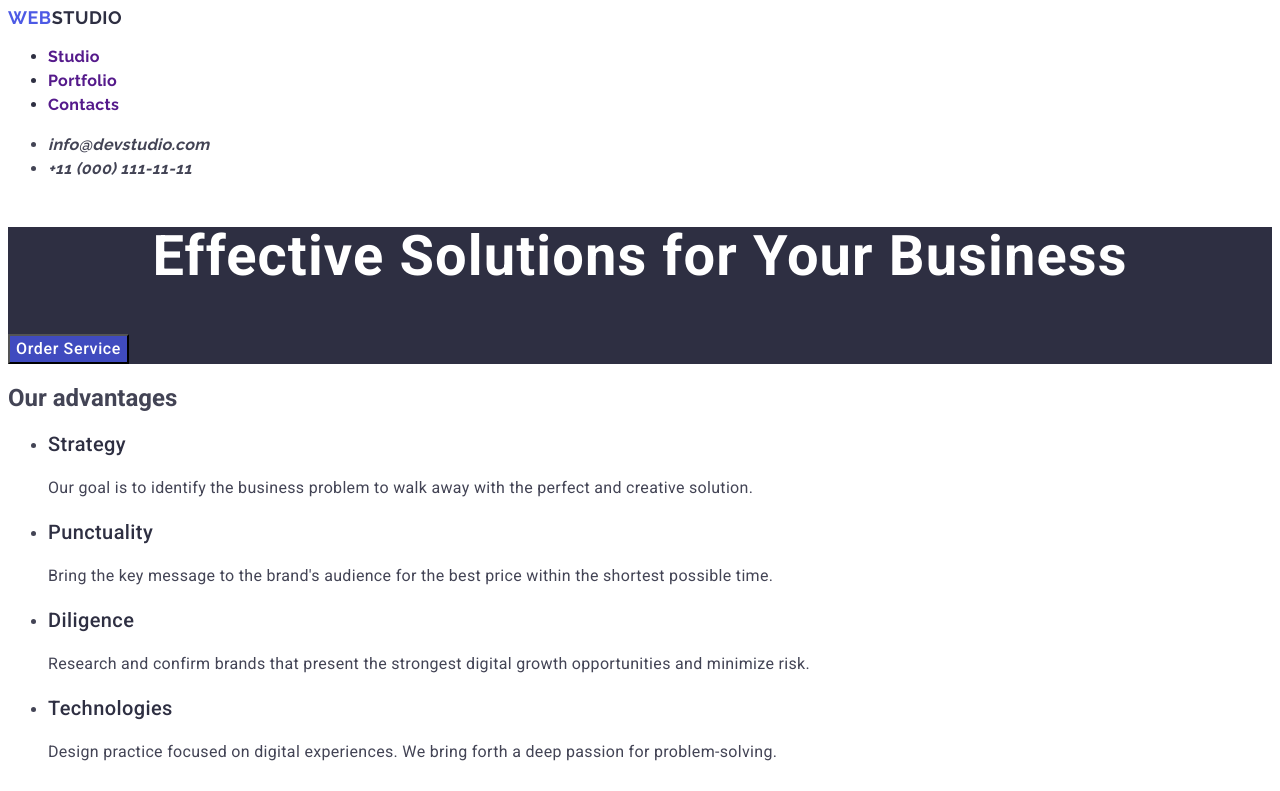
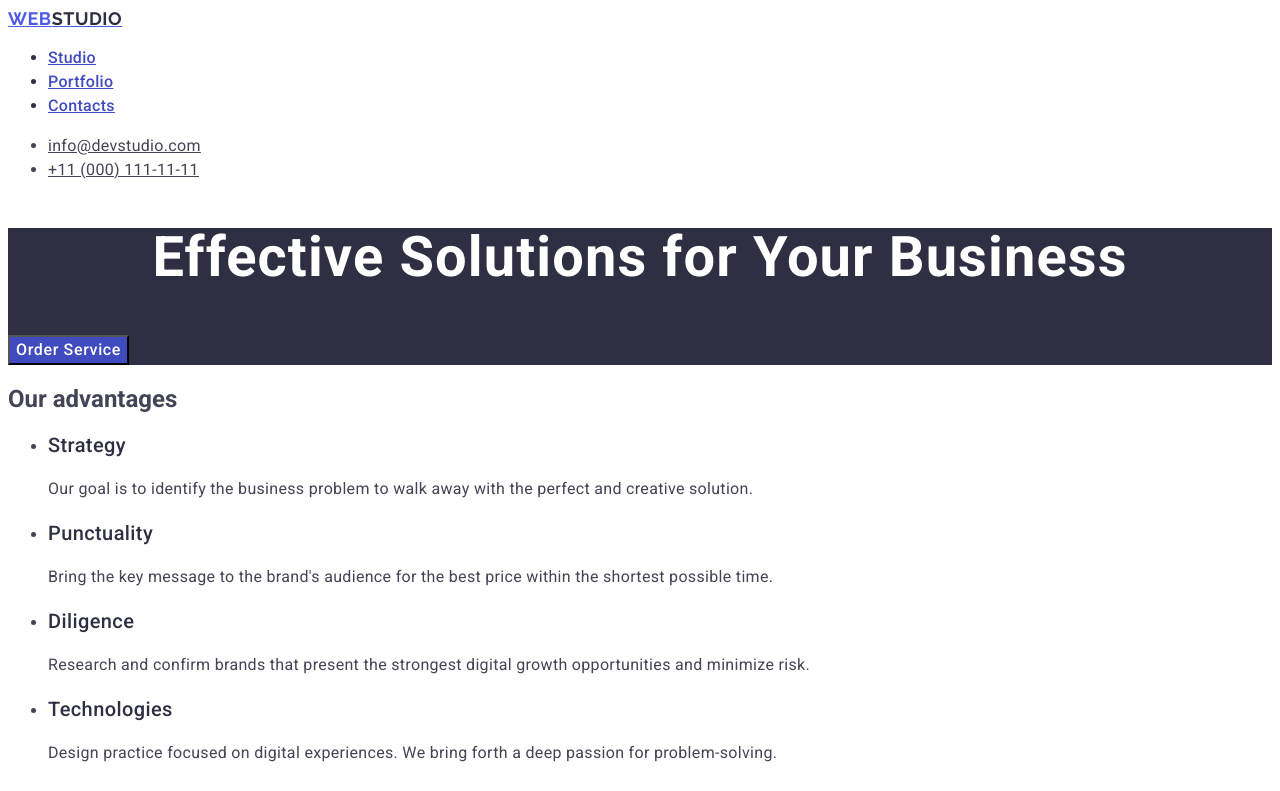
Before and after one commit to gudsasa/goit-markup-hw-02, a plain HTML site: page index.html in a window 1280 px wide. Shown: the top 791 px of the page. Drawn offline with Linux system fonts and the light colour scheme.

Commit message:
goit-markup-hw-02

```diff
--- a/css/styles.css
+++ b/css/styles.css
@@ -3,22 +3,16 @@ body {
     font-family: 'Roboto', sans-serif;
     color: #434455;
     background-color: #FFFFFF;
-
-a {
-        text-decoration: none;
-    }
-.header-one {
-    font-family: "Raleway", sans-serif
-}
 }
 .header-web-blu {
     color: var(--IRIS, #4D5AE5);
         font-family: Raleway;
         font-size: 18px;
         font-weight: 700;
-        line-height: 1.16;
+        line-height: 1.17;
         letter-spacing: 0.03em;
         text-transform: uppercase;
+        font-family: "Raleway", sans-serif;
 }
 .header-nav-web {
     color: var(--NAVY-BLUE, #2E2F42);
@@ -35,6 +29,12 @@ a {
         font-weight: 500;
         line-height: 1.5;
         letter-spacing: 0.02em;
+}
+.web-one {
+    color: #404bbf;
+}
+.contact-address {
+    font-style: normal;
 }
 .header-contact {
     color: var(--SLATE, #434455);
@@ -79,10 +79,6 @@ a {
         line-height: 1.5;
         letter-spacing: 0.02em;
 }
-.main-section-three: {
-    background-color: #F4F4FD;
-    background-color: #FFFFFF;
-}
 .main-section-three-our {
     color: var(--NAVY-BLUE, #2E2F42);
         text-align: center;
@@ -91,6 +87,10 @@ a {
         line-height: 1.11;
         letter-spacing: 0.02em;
         text-transform: capitalize;
+}
+.main-section-three-list {
+    background-color: #F4F4FD;
+    background-color: #FFFFFF;
 }
 .main-itam-three {
     color: var(--NAVY-BLUE, #2E2F42);
@@ -131,6 +131,10 @@ a {
         line-height: 1.5;
         letter-spacing: 0.02em;
 }
+.footer-one {
+    font-family: "Raleway", sans-serif;
+    line-height: 1.17;
+}
 .footer-web {
     color: var(--CLOUD, #F4F4FD);
         font-family: Raleway;
--- a/index.html
+++ b/index.html
@@ -17,12 +17,12 @@
         <nav>
             <a class="header-web-blu" href="./index.html">Web<span class="header-nav-web">Studio</span></a>
             <ul>
-                <li class="header-web"><a href="">Studio</a></li>
-                <li class="header-web"><a href="">Portfolio</a></li>
-                <li class="header-web"><a href="">Contacts</a></li>
+                <li class="header-web"><a href="" class="web-one">Studio</a></li>
+                <li class="header-web"><a href="" class="web-one">Portfolio</a></li>
+                <li class="header-web"><a href="" class="web-one">Contacts</a></li>
             </ul>
         </nav>
-        <address>
+        <address class="contact-address">
             <ul>
                 <li> <a class="header-contact" href="mailto:info@devstudio.com">info@devstudio.com</a></li>
                 <li> <a class="header-contact" href="tel:+110001111111">+11 (000) 111-11-11</a></li>
```
